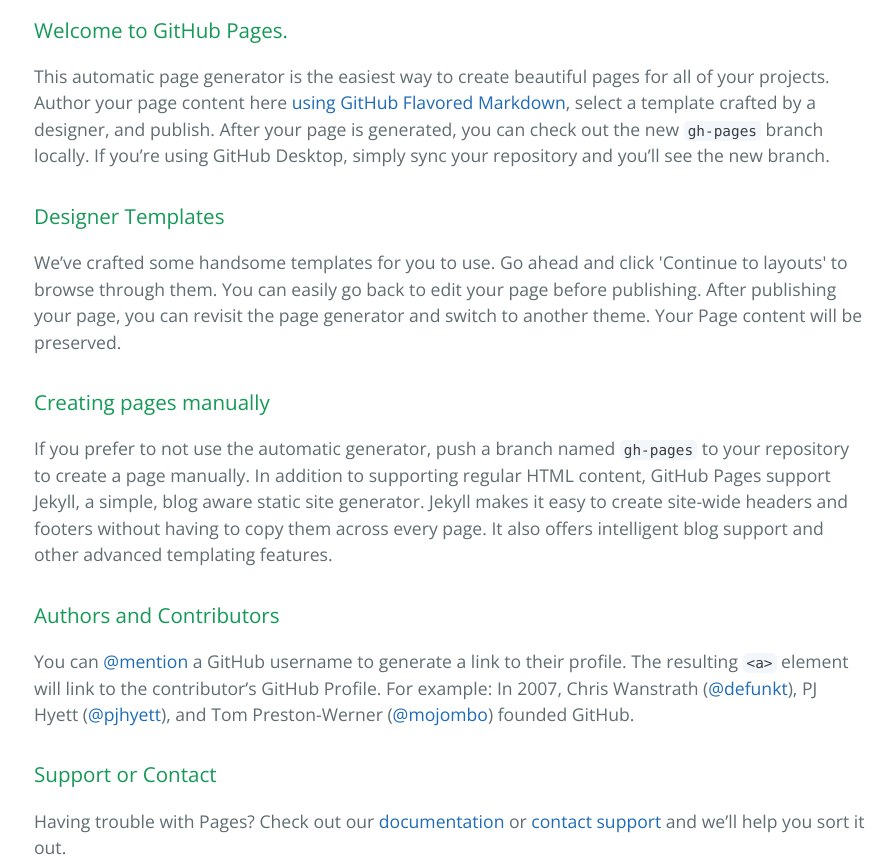
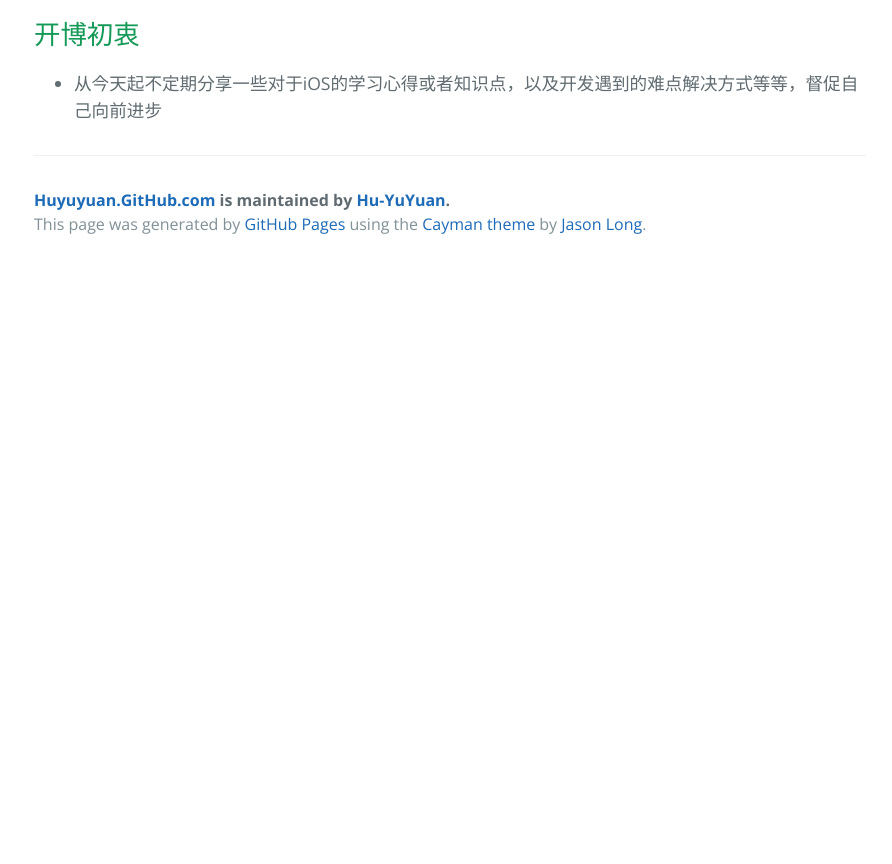
Before and after one commit to Hu-YuYuan/huyuyuan.github.com, a plain HTML site: page index.html in a window 1280 px wide. Shown: the part 400-1264 px from the top of the page, without its empty margins (190-1082 px from the left). After the commit the page ends 800 px from the top, so only its background shows below. Drawn offline with nearby package versions, Linux system fonts and the light colour scheme.

```diff
--- a/index.html
+++ b/index.html
@@ -19,30 +19,12 @@
     </section>
 
     <section class="main-content">
-      <h3>
-<a id="welcome-to-github-pages" class="anchor" href="#welcome-to-github-pages" aria-hidden="true"><span aria-hidden="true" class="octicon octicon-link"></span></a>Welcome to GitHub Pages.</h3>
+      <h2>
+<a id="开博初衷" class="anchor" href="#%E5%BC%80%E5%8D%9A%E5%88%9D%E8%A1%B7" aria-hidden="true"><span aria-hidden="true" class="octicon octicon-link"></span></a>开博初衷</h2>
 
-<p>This automatic page generator is the easiest way to create beautiful pages for all of your projects. Author your page content here <a href="https://guides.github.com/features/mastering-markdown/">using GitHub Flavored Markdown</a>, select a template crafted by a designer, and publish. After your page is generated, you can check out the new <code>gh-pages</code> branch locally. If you’re using GitHub Desktop, simply sync your repository and you’ll see the new branch.</p>
-
-<h3>
-<a id="designer-templates" class="anchor" href="#designer-templates" aria-hidden="true"><span aria-hidden="true" class="octicon octicon-link"></span></a>Designer Templates</h3>
-
-<p>We’ve crafted some handsome templates for you to use. Go ahead and click 'Continue to layouts' to browse through them. You can easily go back to edit your page before publishing. After publishing your page, you can revisit the page generator and switch to another theme. Your Page content will be preserved.</p>
-
-<h3>
-<a id="creating-pages-manually" class="anchor" href="#creating-pages-manually" aria-hidden="true"><span aria-hidden="true" class="octicon octicon-link"></span></a>Creating pages manually</h3>
-
-<p>If you prefer to not use the automatic generator, push a branch named <code>gh-pages</code> to your repository to create a page manually. In addition to supporting regular HTML content, GitHub Pages support Jekyll, a simple, blog aware static site generator. Jekyll makes it easy to create site-wide headers and footers without having to copy them across every page. It also offers intelligent blog support and other advanced templating features.</p>
-
-<h3>
-<a id="authors-and-contributors" class="anchor" href="#authors-and-contributors" aria-hidden="true"><span aria-hidden="true" class="octicon octicon-link"></span></a>Authors and Contributors</h3>
-
-<p>You can <a href="https://github.com/blog/821" class="user-mention">@mention</a> a GitHub username to generate a link to their profile. The resulting <code>&lt;a&gt;</code> element will link to the contributor’s GitHub Profile. For example: In 2007, Chris Wanstrath (<a href="https://github.com/defunkt" class="user-mention">@defunkt</a>), PJ Hyett (<a href="https://github.com/pjhyett" class="user-mention">@pjhyett</a>), and Tom Preston-Werner (<a href="https://github.com/mojombo" class="user-mention">@mojombo</a>) founded GitHub.</p>
-
-<h3>
-<a id="support-or-contact" class="anchor" href="#support-or-contact" aria-hidden="true"><span aria-hidden="true" class="octicon octicon-link"></span></a>Support or Contact</h3>
-
-<p>Having trouble with Pages? Check out our <a href="https://help.github.com/pages">documentation</a> or <a href="https://github.com/contact">contact support</a> and we’ll help you sort it out.</p>
+<ul>
+<li>从今天起不定期分享一些对于iOS的学习心得或者知识点，以及开发遇到的难点解决方式等等，督促自己向前进步</li>
+</ul>
 
       <footer class="site-footer">
         <span class="site-footer-owner"><a href="https://github.com/Hu-YuYuan/huyuyuan.github.com">Huyuyuan.GitHub.com</a> is maintained by <a href="https://github.com/Hu-YuYuan">Hu-YuYuan</a>.</span>
```
Also changed, not shown: params.json (+1 -1 lines).
